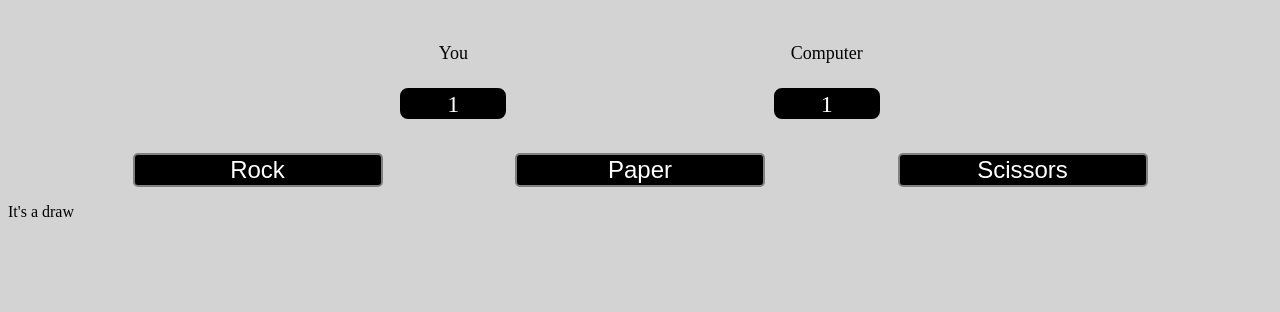
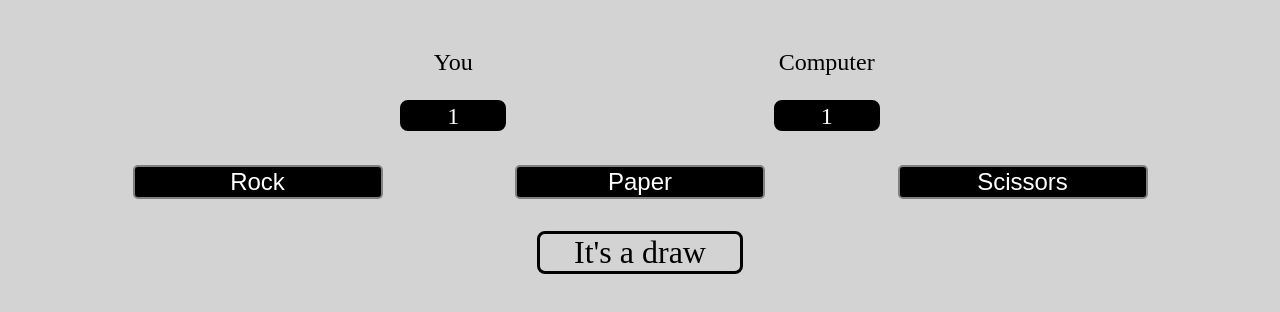
Before and after one commit to qvernn/Rock-Paper-Scissors, a plain HTML site: page index.html in a window 1280 px wide. Drawn offline with Linux system fonts and the light colour scheme.

Commit message:
Style round result section

```diff
--- a/index.html
+++ b/index.html
@@ -24,8 +24,6 @@
         <button class="paper"><span>Paper</span></button>
         <button class="scissors"><span>Scissors</span></button>
     </div>
-    <div class="round-result">
-        <p class="result">It's a draw</p>
-    </div>
+    <p class="round-result">It's a draw</p>
 </body>
 </html>
--- a/style.css
+++ b/style.css
@@ -11,7 +11,7 @@ body {
 
 .your-score, .computer-score {
     text-align: center;
-    font-size: 18px;
+    font-size: 24px;
 }
 
 .score {
@@ -45,3 +45,14 @@ button {
 span {
     font-size: 24px;
 }
+
+.round-result {
+    height: auto;
+    width: 200px;
+    text-align: center;
+    margin: 32px auto;
+    font-size: 32px;
+    border-style: solid;
+    border-color: black;
+    border-radius: 8px;
+}
```
